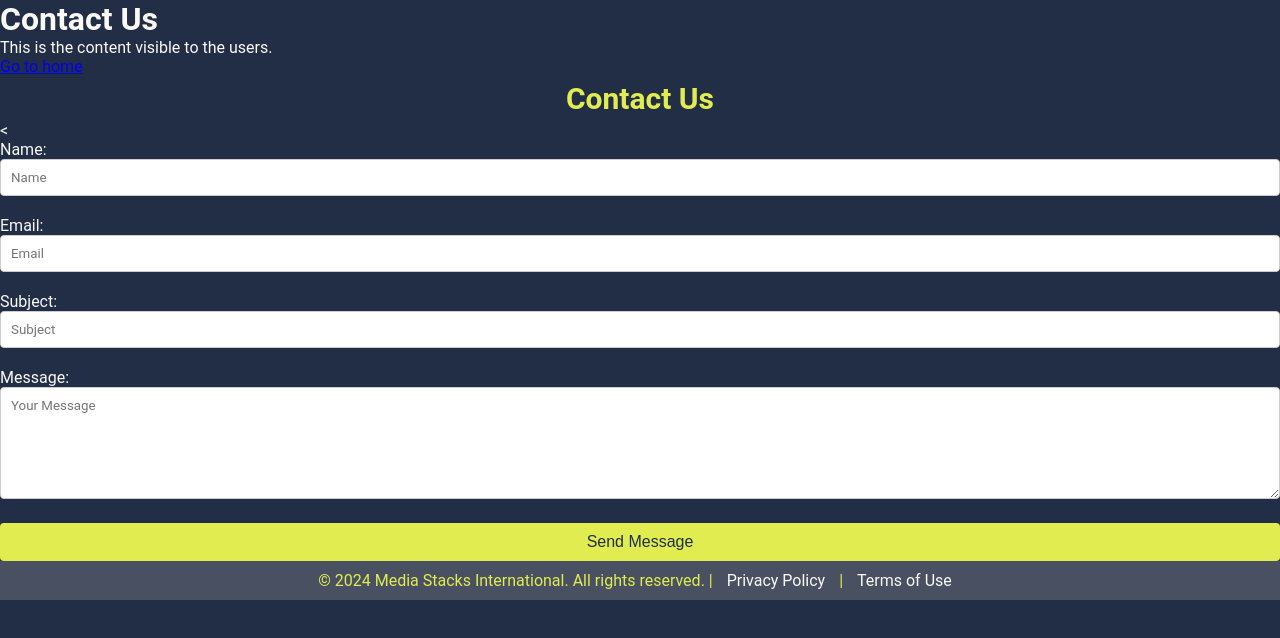
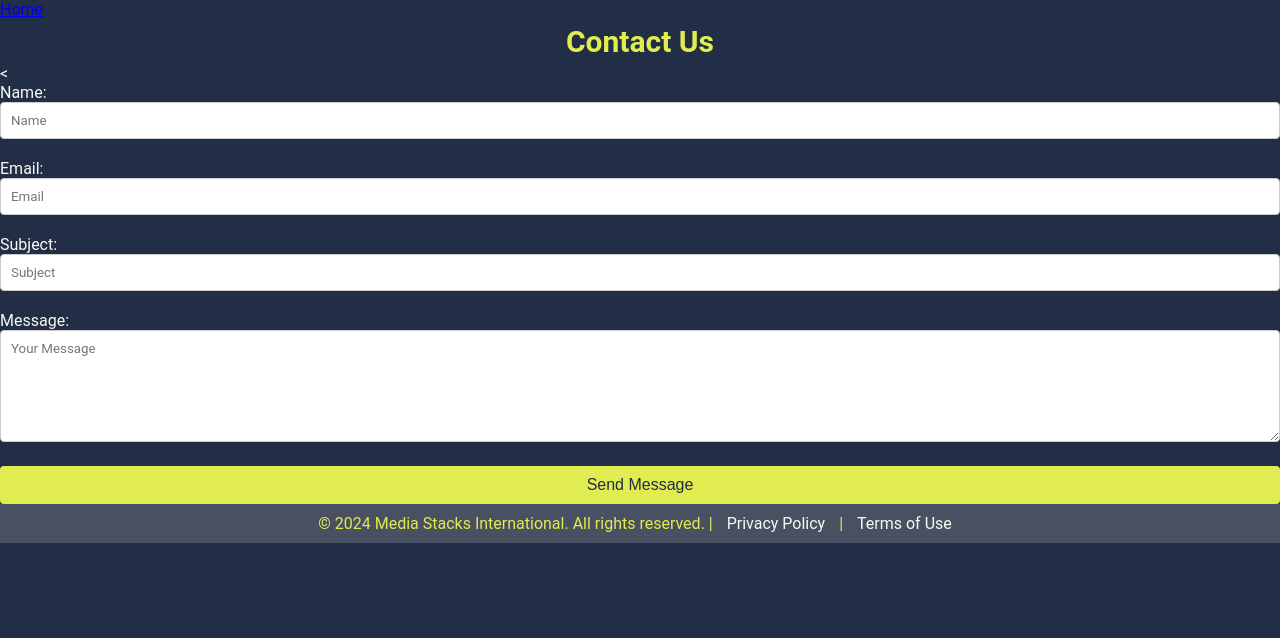
Before and after one commit to slob16/github.io, a plain HTML site: page contact.html in a window 1280 px wide. Drawn offline with Linux system fonts and the light colour scheme.

Commit message:
contact.html

```diff
--- a/contact.html
+++ b/contact.html
@@ -8,9 +8,7 @@
   <head>
   <body>
 
-    <h1>Contact Us</h1>
-    <p>This is the content visible to the users.</p>
-    <a href="index.html">Go to home</a>
+    <a href="index.html">Home</a>
 
     <!-- Contact Form -->
     <div class="container">
```
